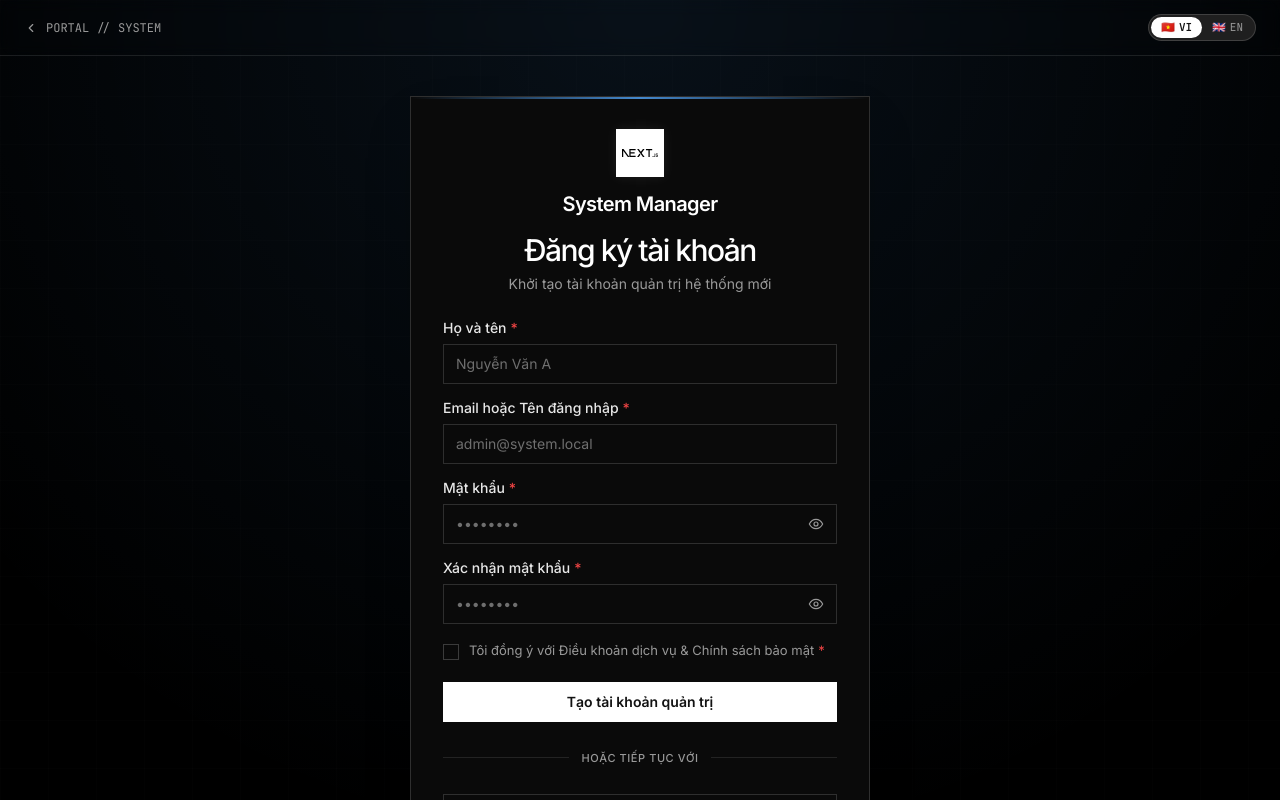
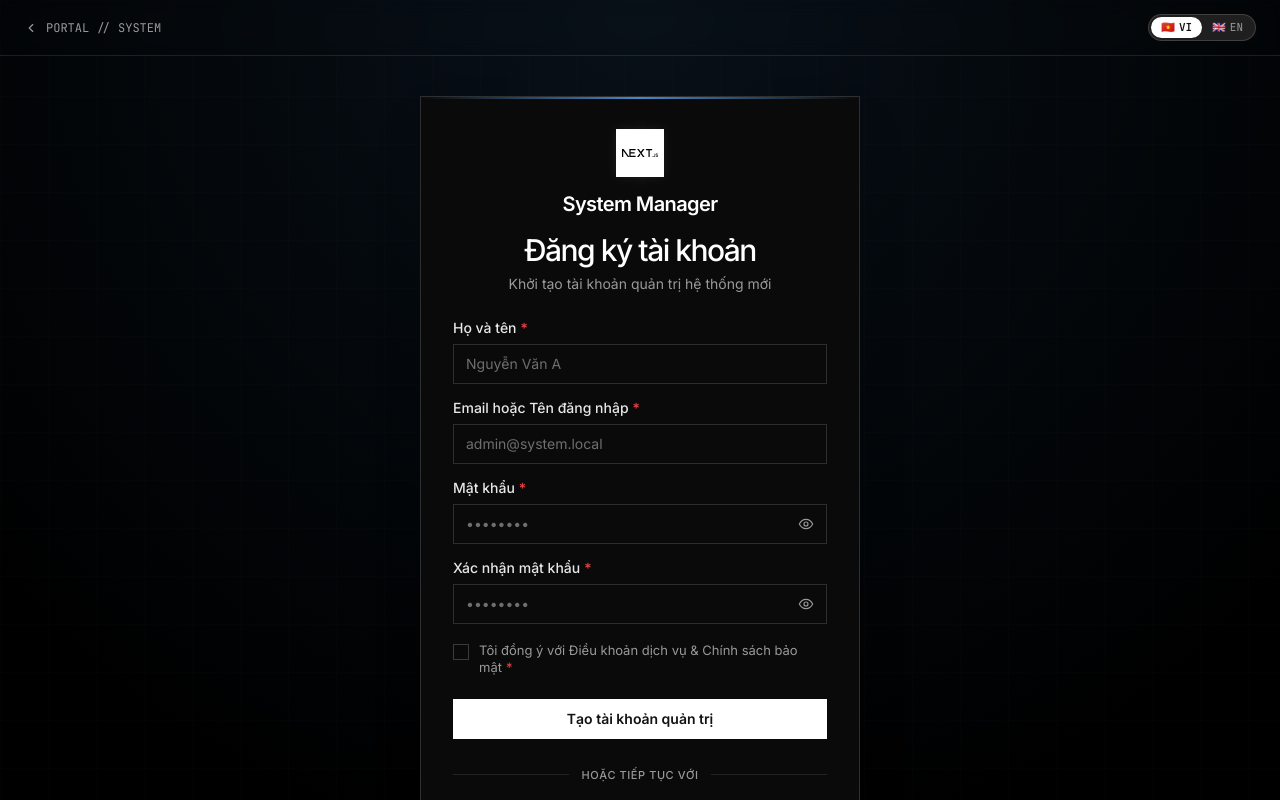
Before and after one commit to Dev-Shin-2002/Next_System, a Next.js app: page /register in a window 1280 px wide. Shown: the top 800 px of the page. Built offline with nearby package versions, Linux system fonts and the light colour scheme.

Commit message:
fix(ui): unify card width to max-w-[440px] across login and register views

```diff
--- a/src/app/(auth)/login/page.tsx
+++ b/src/app/(auth)/login/page.tsx
@@ -8,7 +8,7 @@ export const metadata = {
 
 function LoginLoading() {
   return (
-    <div className="w-full max-w-[420px] h-[520px] bg-[#0a0a0a] border border-white/10 animate-pulse flex items-center justify-center font-mono text-xs text-[#999999]">
+    <div className="w-full max-w-[440px] h-[520px] bg-[#0a0a0a] border border-white/10 animate-pulse flex items-center justify-center font-mono text-xs text-[#999999]">
       INITIALIZING AUTHENTICATION...
     </div>
   );
--- a/src/app/(auth)/register/page.tsx
+++ b/src/app/(auth)/register/page.tsx
@@ -8,7 +8,7 @@ export const metadata = {
 
 function RegisterLoading() {
   return (
-    <div className="w-full max-w-[460px] h-[640px] bg-[#0a0a0a] border border-white/10 animate-pulse flex items-center justify-center font-mono text-xs text-[#999999]">
+    <div className="w-full max-w-[440px] h-[640px] bg-[#0a0a0a] border border-white/10 animate-pulse flex items-center justify-center font-mono text-xs text-[#999999]">
       INITIALIZING ACCOUNT PROVISIONING...
     </div>
   );
--- a/src/components/auth/LoginCard.tsx
+++ b/src/components/auth/LoginCard.tsx
@@ -22,7 +22,7 @@ export function LoginCard() {
 
   return (
     <div
-      className="w-full max-w-[420px] bg-[#0a0a0a] border border-white/15 p-8 flex flex-col gap-6 shadow-2xl relative"
+      className="w-full max-w-[440px] bg-[#0a0a0a] border border-white/15 p-8 flex flex-col gap-6 shadow-2xl relative"
       style={{
         borderRadius: TOKENS.radius.card, // 0px brutalist
       }}
--- a/src/components/auth/RegisterCard.tsx
+++ b/src/components/auth/RegisterCard.tsx
@@ -22,7 +22,7 @@ export function RegisterCard() {
 
   return (
     <div
-      className="w-full max-w-[460px] bg-[#0a0a0a] border border-white/15 p-8 flex flex-col gap-6 shadow-2xl relative"
+      className="w-full max-w-[440px] bg-[#0a0a0a] border border-white/15 p-8 flex flex-col gap-6 shadow-2xl relative"
       style={{
         borderRadius: TOKENS.radius.card, // 0px brutalist
       }}
```
